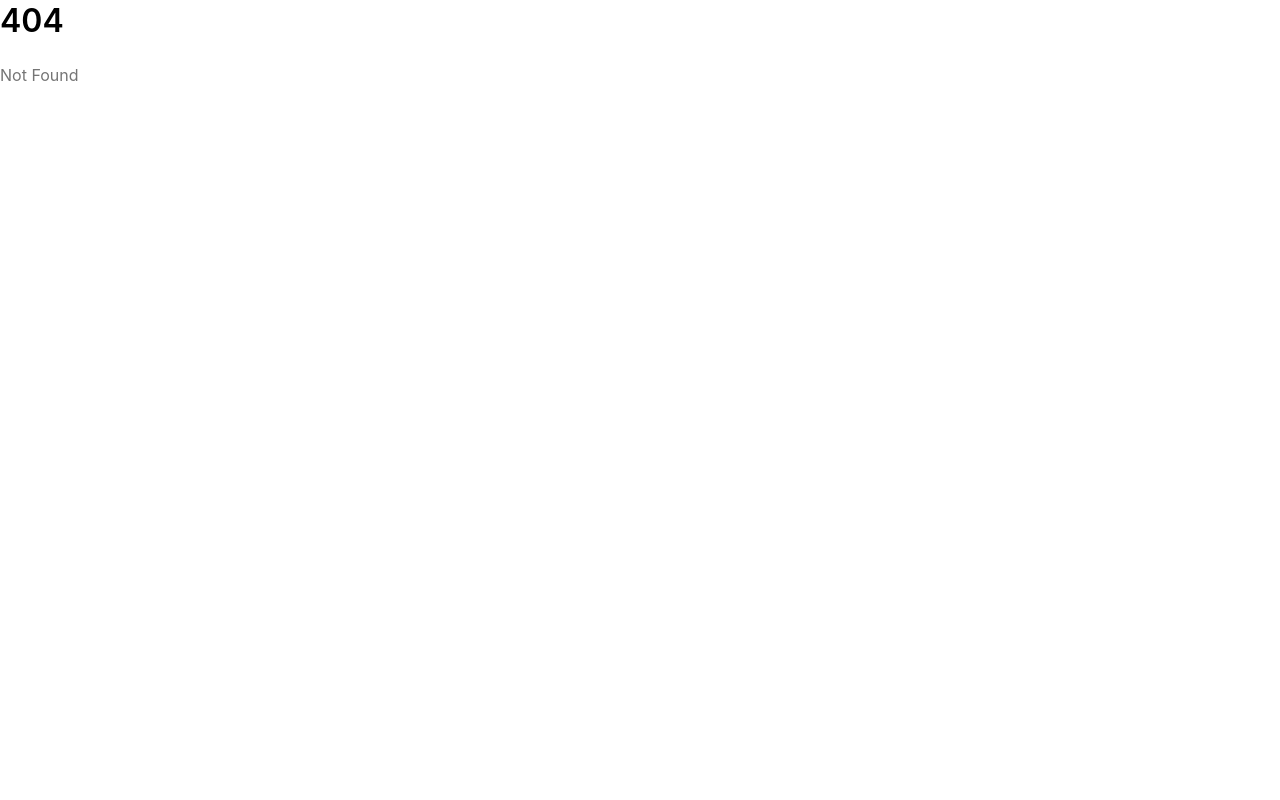
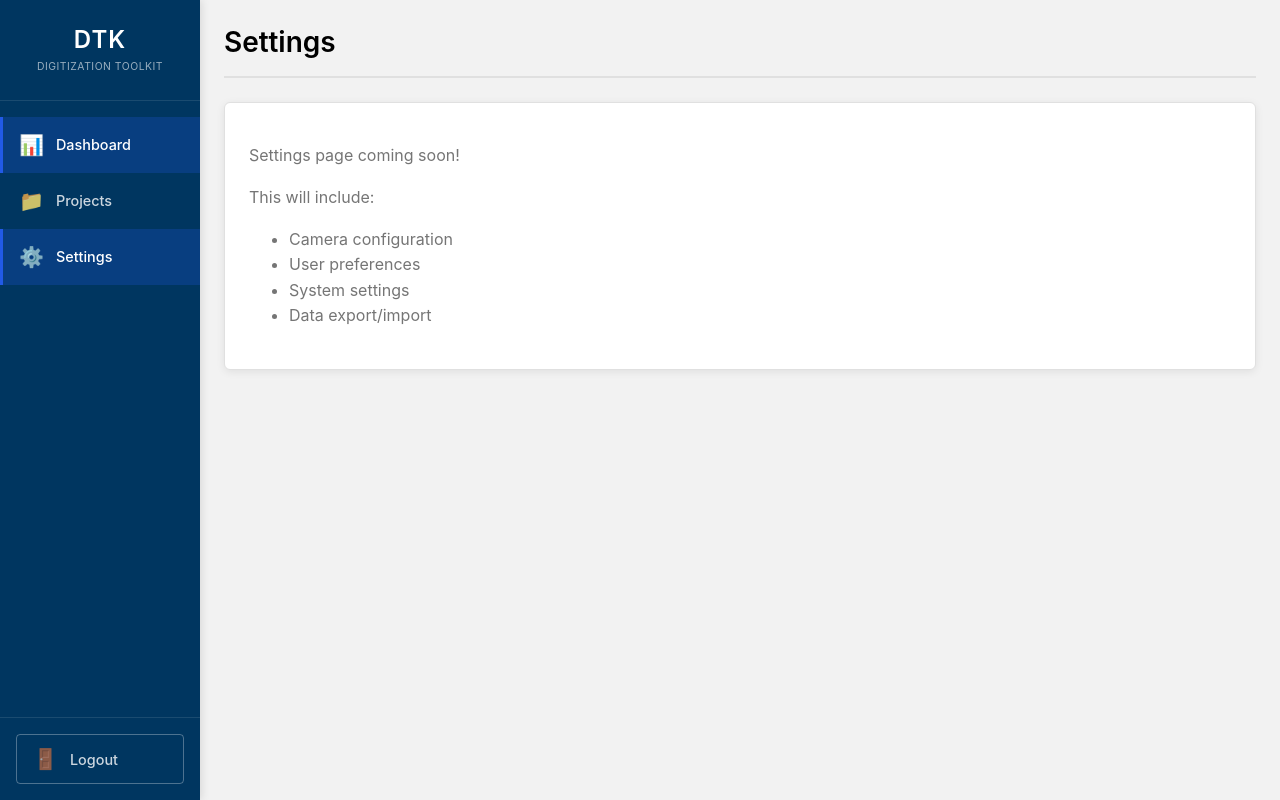
Before and after one commit to UCSB-AMPLab/digitization-toolkit-frontend, a SvelteKit app: page /dashboard/settings in a window 1280 px wide. Before the commit this address had no page. Built offline with nearby package versions, Linux system fonts and the light colour scheme; no server answers; sample sign-in values are in the browser's storage.

Commit message:
feat: add settings page placeholder with initial content

```diff
--- /dev/null
+++ b/src/routes/dashboard/settings/+page.svelte
@@ -0,0 +1,22 @@
+<script lang="ts">
+  // Settings page placeholder
+</script>
+
+<div class="page-container">
+  <header class="page-header">
+    <h1>Settings</h1>
+  </header>
+
+  <div class="card">
+    <div class="card-body">
+      <p>Settings page coming soon!</p>
+      <p>This will include:</p>
+      <ul>
+        <li>Camera configuration</li>
+        <li>User preferences</li>
+        <li>System settings</li>
+        <li>Data export/import</li>
+      </ul>
+    </div>
+  </div>
+</div>
```
